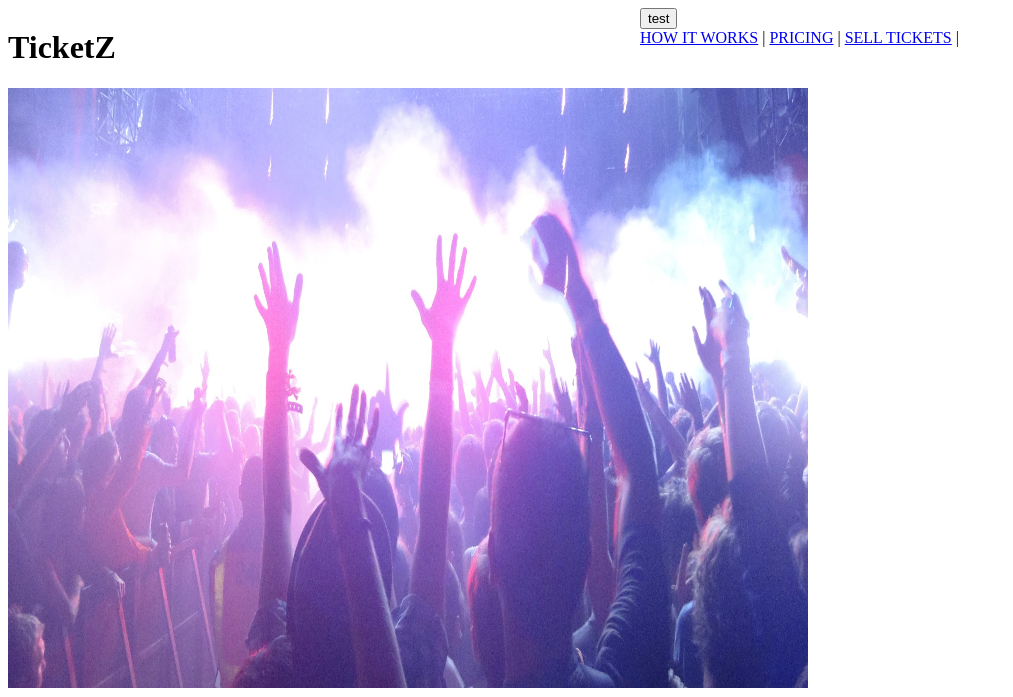
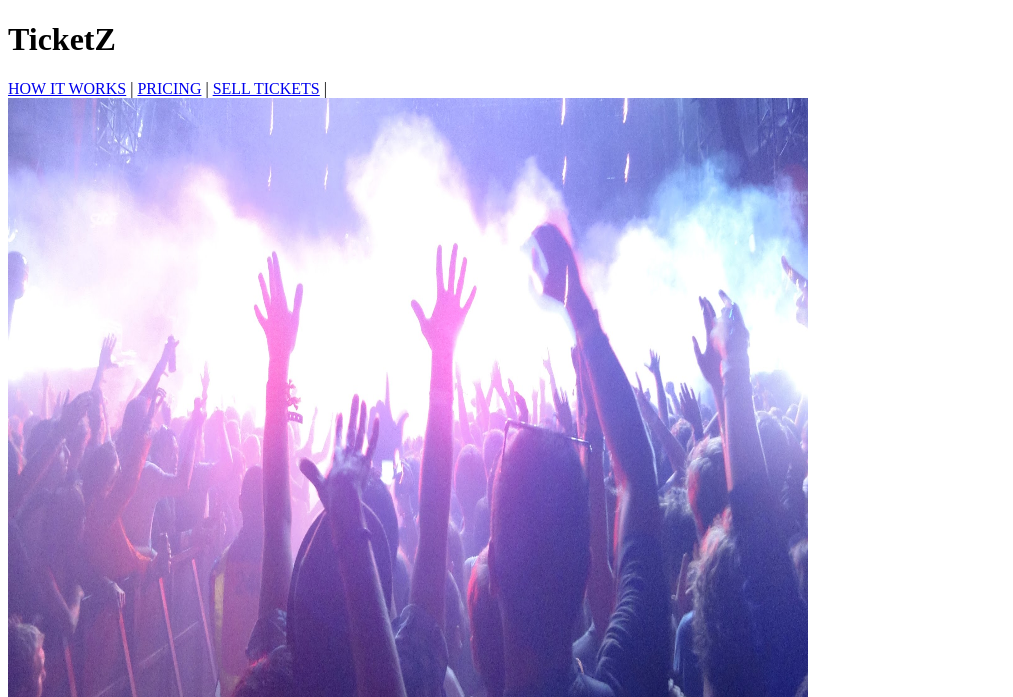
Before and after one commit to tanqhnguyen/ticketz, a Django app: template core/templates/frontpage.html in a window 1280 px wide. Shown: the top 697 px of the page, without its empty margins (0-1013 px from the left). Run offline with Django 3.2, Linux system fonts and the light colour scheme; the template is opened without the code that fills it, so the values that code supplies are empty; parts of the project's set-up code (start-up, migrations or seed data) failed here and were passed over; some libraries are stand-ins or nearby versions.

Commit message:
change __init__ file

```diff
--- a/core/models/__init__.py
+++ b/core/models/__init__.py
@@ -1,3 +1,6 @@
 from core.models.user import User
+from core.models.event import Event
+from core.models.sold_ticket import SoldTicket
+from core.models.ticket_type import TicketType
 
 __all__ = ['User','Event','SoldTicket','TicketType']
--- a/core/templates/frontpage.html
+++ b/core/templates/frontpage.html
@@ -8,10 +8,10 @@
 
 
 
-        <div class="navbar" id="header">
+        <div id="header">
 
-            <div style="float: left; width: 50%;"> <h1 dir="auto">TicketZ</h1></div>
-            <div style="float: left; width: 50%;"><button style="width: 20">test </button></div>
+            <h1 dir="auto">TicketZ</h1>
+
         </div>
 
         <div id="nav">
```
